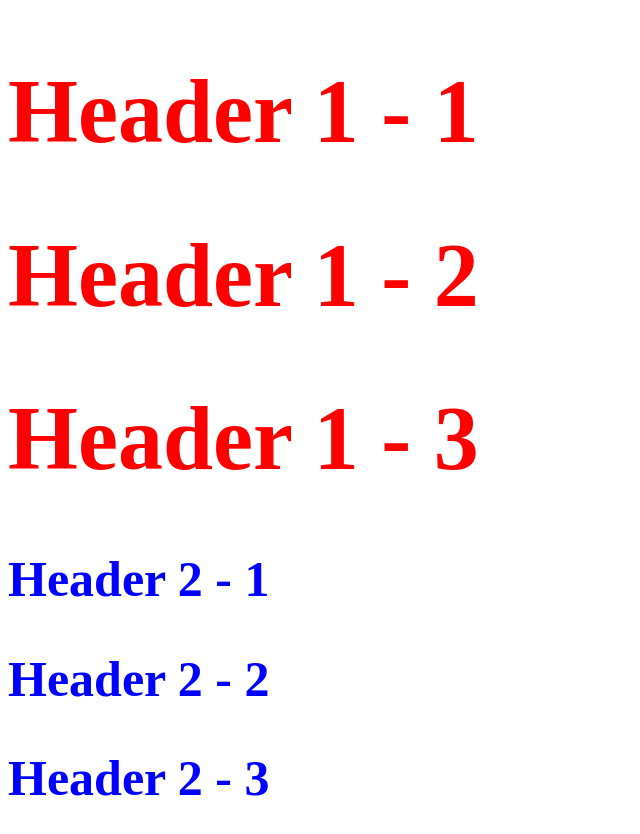
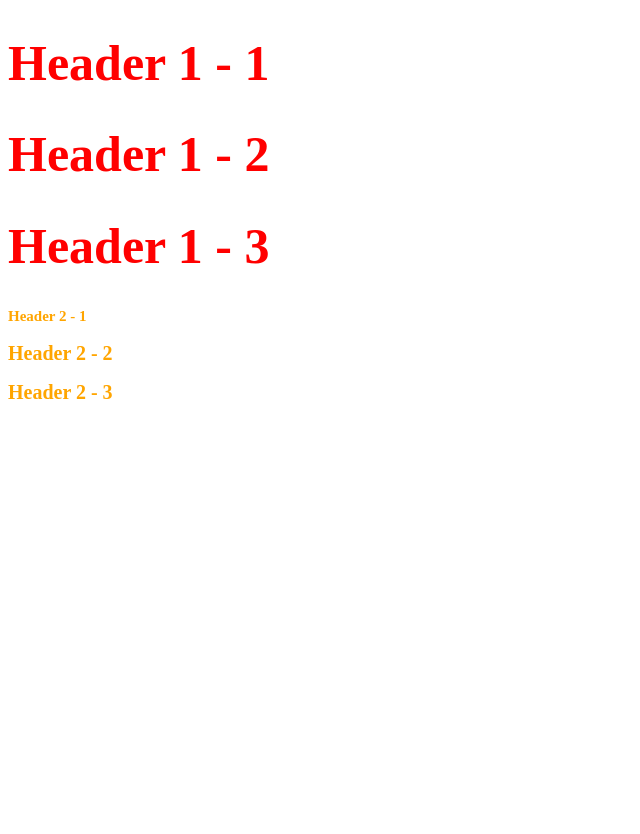
Before and after one commit to JisoHyua/Test, a plain HTML site: page stylish.html in a window 1280 px wide. Shown: the whole page, without its empty margins (0-640 px from the left). After the commit the page ends 800 px from the top, so only its background shows below. Drawn offline with Linux system fonts and the light colour scheme.

Commit message:
class small

```diff
--- a/stylish.html
+++ b/stylish.html
@@ -3,6 +3,15 @@
 <html>
 <head>
 	<title>Stylish (simple)</title>
+
+	<style type="text/css">
+		h1 { color: red; font-size:50px; }
+
+		h2 { color: orange; font-size:20px; }
+
+		.small{ font-size:15px; }
+</style>
+
 </head>
 <body>
 
@@ -10,15 +19,9 @@
 <h1>Header 1 - 2</h1>
 <h1>Header 1 - 3</h1>
 
-<h2>Header 2 - 1</h2>
+<h2 class="small">Header 2 - 1</h2>
 <h2>Header 2 - 2</h2>
 <h2>Header 2 - 3</h2>
 
 </body>
 </html>
-
-<style type="text/css">
-h1 { color: red; font-size:90px; }
-
-h2 { color: blue; font-size:50px; }
-</style>
```
